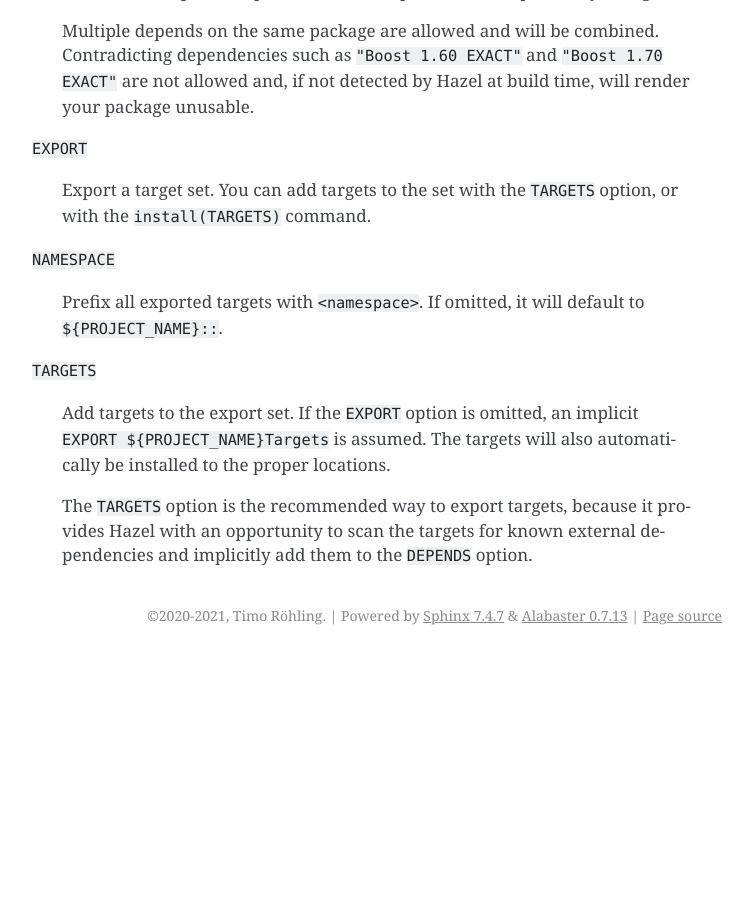
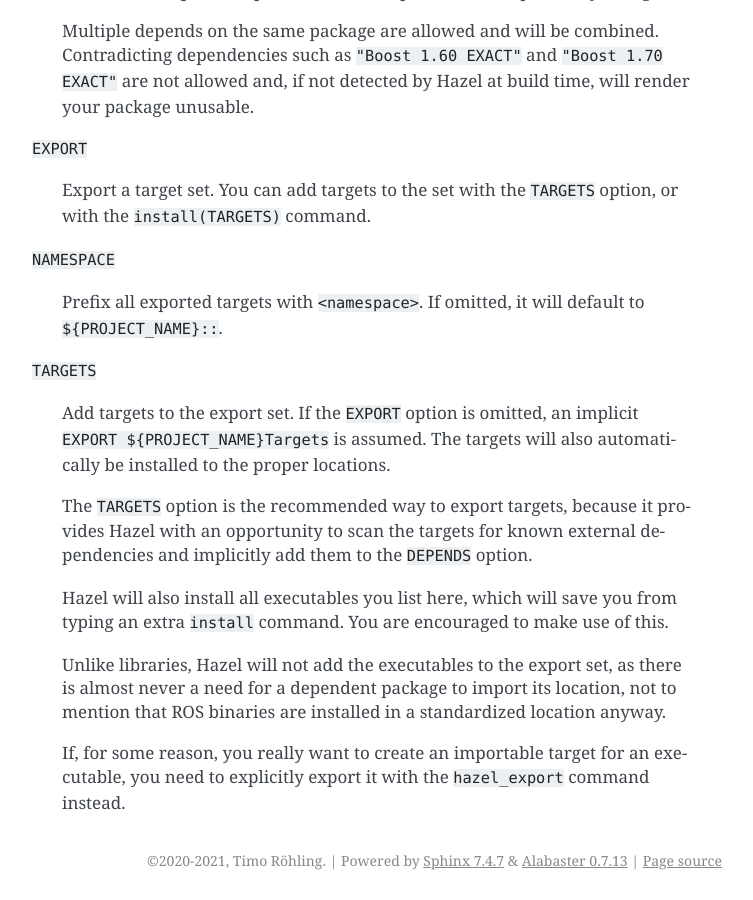
Before and after one commit to roehling/catkin-ng, a Sphinx documentation site: the page built from hazel/docs/command/hazel_package.rst, in a window 1280 px wide and 900 px high, scrolled down 1719 px. Shown: the whole window, without its empty margins (388-1141 px from the left). Built offline with Sphinx 7.4.7, drawn with Linux system fonts in a browser that asks for light colours; cross-references to code outside the pages are shown as plain code; before the commit the page ends 2374 px from its top, so only the background shows below that.

Commit message:
Improve export set handling for executables

```diff
--- a/hazel/docs/command/hazel_package.rst
+++ b/hazel/docs/command/hazel_package.rst
@@ -119,3 +119,16 @@ The following options are available:
     The ``TARGETS`` option is the recommended way to export targets, because it
     provides Hazel with an opportunity to scan the targets for known external
     dependencies and implicitly add them to the ``DEPENDS`` option.
+
+    Hazel will also install all executables you list here, which will save you
+    from typing an extra :cmake:command:`install` command. You are encouraged
+    to make use of this.
+
+    Unlike libraries, Hazel will not add the executables to the export set, as
+    there is almost never a need for a dependent package to import its
+    location, not to mention that ROS binaries are installed in a standardized
+    location anyway.
+
+    If, for some reason, you really want to create an importable target for an
+    executable, you need to explicitly export it with the
+    :cmake:command:`hazel_export` command instead.
```
Also changed, not shown: 5 other files.
